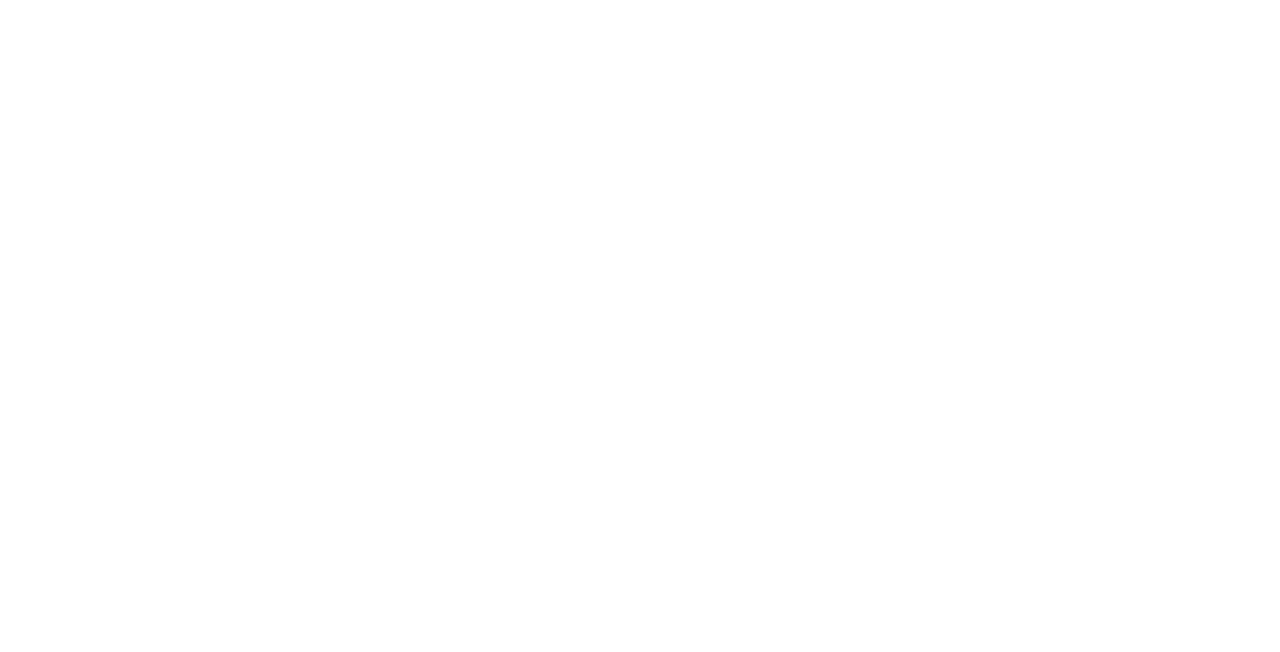
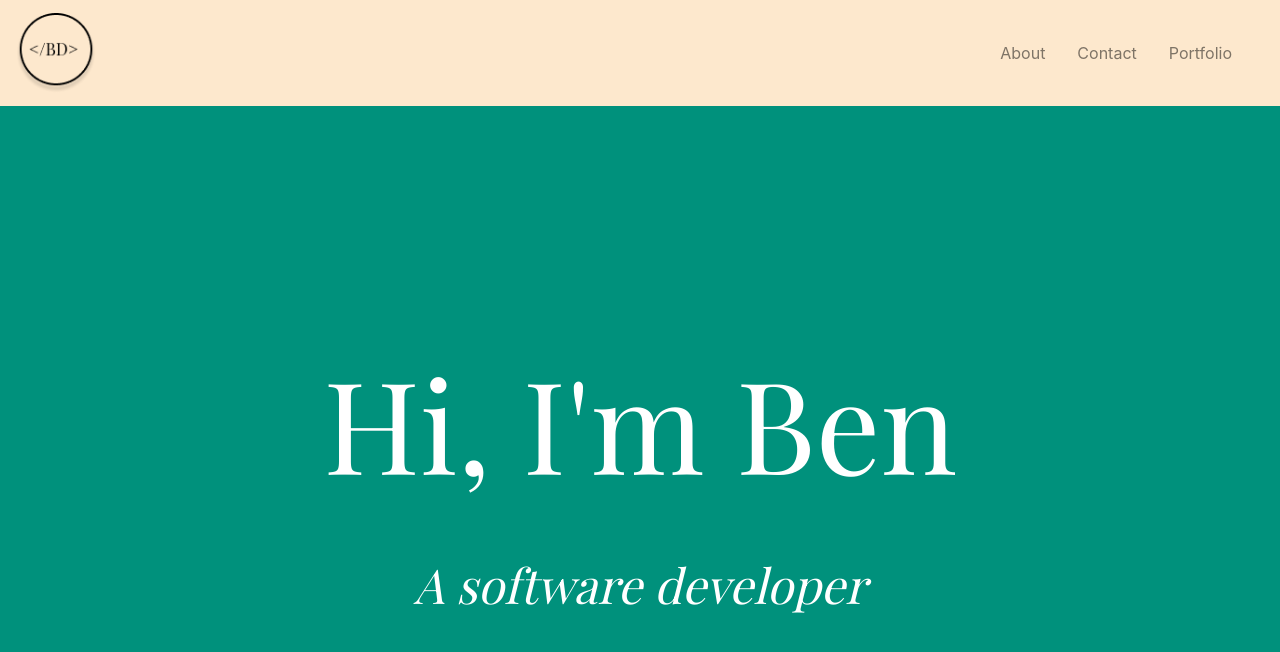
Before and after one commit to benjamindaniels21/personal-site, a plain HTML site: page index.html in a window 1280 px wide. Drawn offline with nearby package versions, Linux system fonts and the light colour scheme; a web font is replaced by a local one.

Commit message:
add header and welcome section

```diff
--- a/css/styles.css
+++ b/css/styles.css
@@ -0,0 +1,39 @@
+* {
+  margin: 0;
+  padding: 0;
+}
+
+nav {
+  background-color: #fde8cd;
+}
+
+.welcome {
+    color: white;
+    background-color: #00917C;
+    height: 100vh;
+    text-align: center;
+}
+
+.welcome h1{
+    font-family: 'Playfair Display', serif;
+    /* font-weight: 400; */
+    font-size: 8rem;
+    padding-top: 30vh;
+}
+
+.welcome h2{
+    font-family: 'Playfair Display', serif;
+    font-weight: 400;
+    font-style: italic;
+    padding-top: 3rem;;
+    font-size: 3rem;
+}
+
+
+
+
+
+/*
+Comments:
+Fix font sizes at smaller devices
+*/
--- a/index.html
+++ b/index.html
@@ -5,19 +5,59 @@
     <meta http-equiv="X-UA-Compatible" content="IE=edge">
     <meta name="viewport" content="width=device-width, initial-scale=1.0">
     <!--Bootstrap and Style sheets-->
-    <link rel="stylesheet" href="node_modules/bootstrap/dist/css/bootstrap.min.css" />
-    <link rel="stylesheet" href="node_modules/font-awesome/css/font-awesome.min.css" />
-    <link rel="stylesheet" href="node_modules/bootstrap-social/bootstrap-social.css" />
+    <link rel="stylesheet" href="https://maxcdn.bootstrapcdn.com/bootstrap/4.0.0/css/bootstrap.min.css"
+        integrity="sha384-Gn5384xqQ1aoWXA+058RXPxPg6fy4IWvTNh0E263XmFcJlSAwiGgFAW/dAiS6JXm" crossorigin="anonymous">
     <link rel="stylesheet" href="css/styles.css" />
+
+    <!--Google Fonts-->
+    <link rel="preconnect" href="https://fonts.googleapis.com">
+    <link rel="preconnect" href="https://fonts.gstatic.com" crossorigin>
+    <link href="https://fonts.googleapis.com/css2?family=Playfair+Display:ital,wght@0,400;0,600;0,800;1,400;1,600;1,800&display=swap" rel="stylesheet">
 
     <title>Ben Daniels</title>
 </head>
 <body>
+    <!--Navbar-->
+    <nav class="navbar navbar-expand-lg navbar-light">
+        <a class="navbar-brand" href="#">
+            <img src="/assets/img/logo.png" width="80" height="80" alt="logo">
+        </a>
+        <button class="navbar-toggler" type="button" data-toggle="collapse" data-target="#navbarNav" aria-controls="navbarNav"
+            aria-expanded="false" aria-label="Toggle navigation">
+            <span class="navbar-toggler-icon"></span>
+        </button>
+        <div class="collapse navbar-collapse" id="navbarNav">
+            <ul class="navbar-nav ml-auto mr-4">
+                <li class="nav-item mr-3">
+                    <a class="nav-link" href="#">About <span class="sr-only">(current)</span></a>
+                </li>
+                <li class="nav-item mr-3">
+                    <a class="nav-link" href="#">Contact</a>
+                </li>
+                <li class="nav-item">
+                    <a class="nav-link" href="#">Portfolio</a>
+                </li>
+            </ul>
+        </div>
+    </nav>
 
 
+    <!--Welcome Section-->
+
+    <section class="welcome">
+        <h1>Hi, I'm Ben</h1>
+        <h2>A software developer</h2>
+    </section>
+
     <!--Bootstrap Scripts-->
-    <script src="node_modules/jquery/dist/jquery.slim.min.js"></script>
-    <script src="node_modules/popper.js/dist/umd/popper.min.js"></script>
-    <script src="node_modules/bootstrap/dist/js/bootstrap.min.js"></script>
+    <script src="https://code.jquery.com/jquery-3.2.1.slim.min.js"
+        integrity="sha384-KJ3o2DKtIkvYIK3UENzmM7KCkRr/rE9/Qpg6aAZGJwFDMVNA/GpGFF93hXpG5KkN"
+        crossorigin="anonymous"></script>
+    <script src="https://cdnjs.cloudflare.com/ajax/libs/popper.js/1.12.9/umd/popper.min.js"
+        integrity="sha384-ApNbgh9B+Y1QKtv3Rn7W3mgPxhU9K/ScQsAP7hUibX39j7fakFPskvXusvfa0b4Q"
+        crossorigin="anonymous"></script>
+    <script src="https://maxcdn.bootstrapcdn.com/bootstrap/4.0.0/js/bootstrap.min.js"
+        integrity="sha384-JZR6Spejh4U02d8jOt6vLEHfe/JQGiRRSQQxSfFWpi1MquVdAyjUar5+76PVCmYl"
+        crossorigin="anonymous"></script>
 </body>
 </html>
```
Also changed, not shown: assets/img/logo.png (added), 1 other file.
